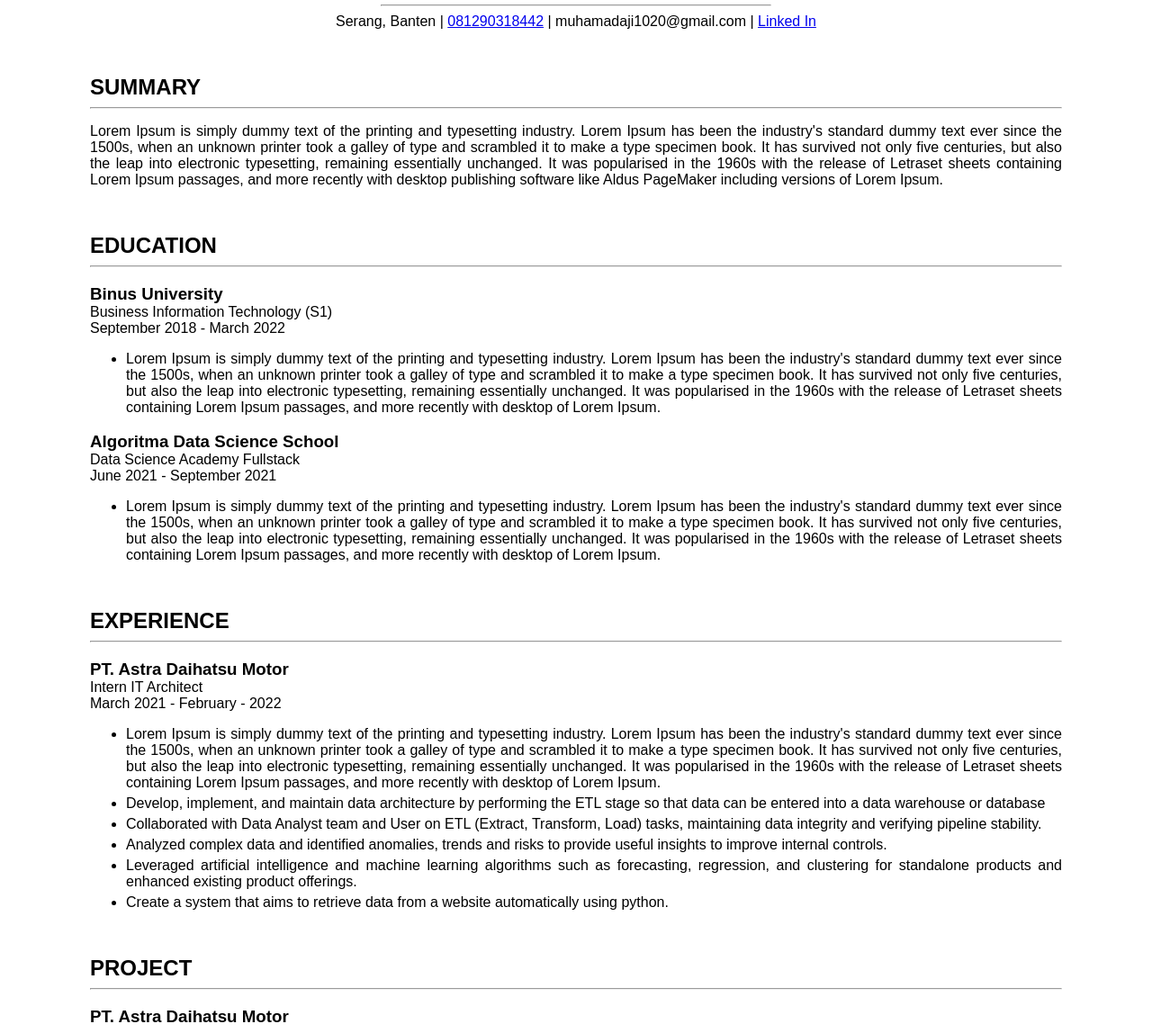
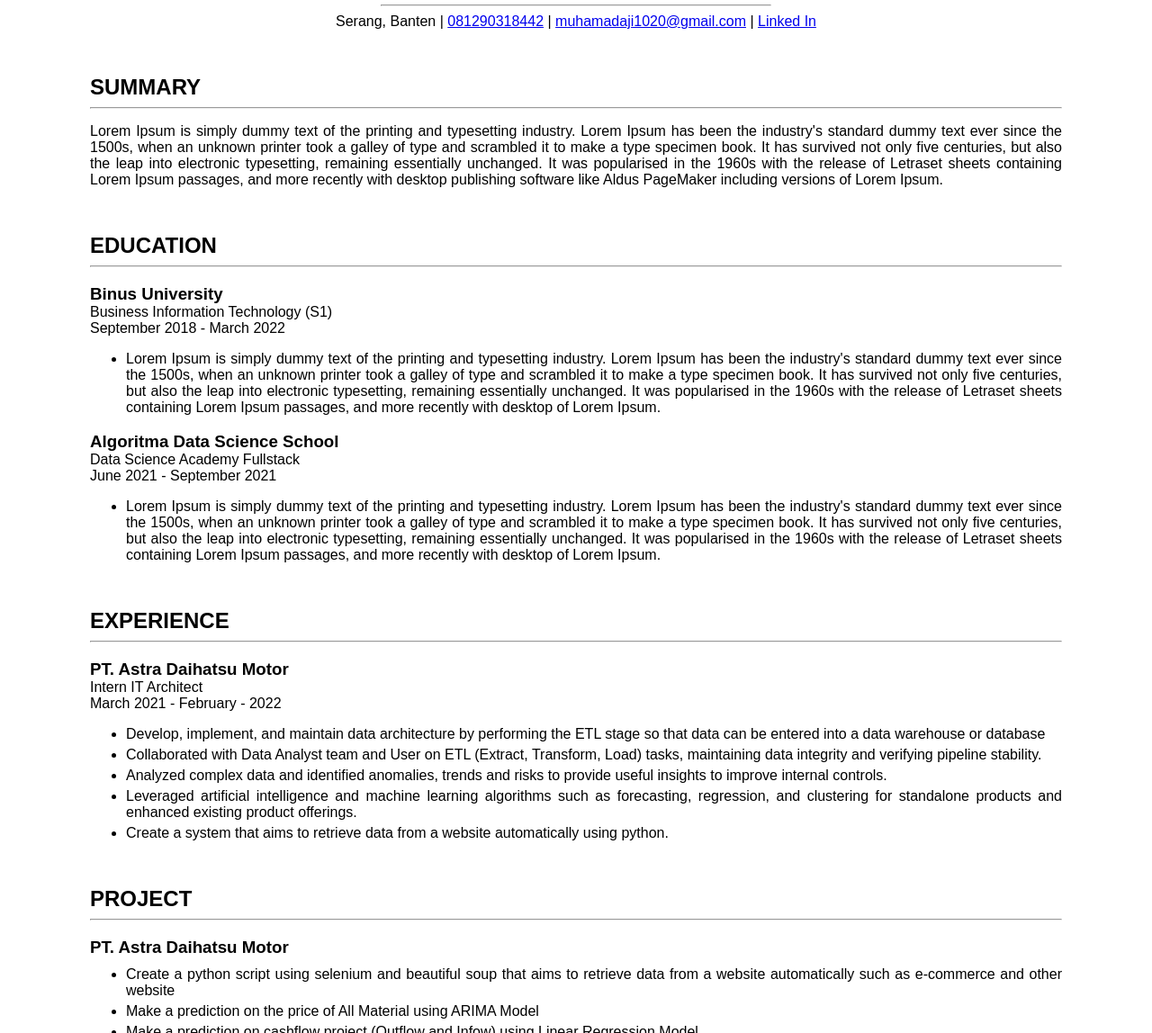
Before and after one commit to mochaji27/CV, a plain HTML site: page index.html in a window 1280 px wide. Shown: the part 90-1238 px from the top of the page at 90% size. Drawn offline with Linux system fonts and the light colour scheme.

Commit message:
Add files via upload

```diff
--- a/index.html
+++ b/index.html
@@ -4,14 +4,14 @@
     <meta charset="UTF-8">
     <meta http-equiv="X-UA-Compatible" content="IE=edge">
     <meta name="viewport" content="width=device-width, initial-scale=1.0">
-    <title>Document</title>
+    <title>Mochamad Aji Pangestu</title>
     <link rel="stylesheet" href="css/styles.css">
 </head>
 <body>
     <div class="top-container">
         <h1>Mochamad Aji Pangestu</h1>
         <hr>
-        <p>Serang, Banten | <a href="https://wa.me/+6281290318442" target="_blank">081290318442</a> | muhamadaji1020@gmail.com | <a href="https://www.linkedin.com/in/mochamad-aji-pangestu-870655118/" target="_blank">Linked In</a></p>
+        <p>Serang, Banten | <a href="https://wa.me/+6281290318442" target="_blank">081290318442</a> | <a href="mailto:muhamadaji1020@gmail.com">muhamadaji1020@gmail.com</a> | <a href="https://www.linkedin.com/in/mochamad-aji-pangestu-870655118/" target="_blank">Linked In</a></p>
     </div>
     <div class="mid-container">
         <div class="main-container">
@@ -47,7 +47,6 @@
                 <p class="detail">Intern IT Architect</p>
                 <p class="period">March 2021 - February - 2022</p>
                 <ul>
-                    <li>Lorem Ipsum is simply dummy text of the printing and typesetting industry. Lorem Ipsum has been the industry's standard dummy text ever since the 1500s, when an unknown printer took a galley of type and scrambled it to make a type specimen book. It has survived not only five centuries, but also the leap into electronic typesetting, remaining essentially unchanged. It was popularised in the 1960s with the release of Letraset sheets containing Lorem Ipsum passages, and more recently with desktop of Lorem Ipsum.</li>
                     <li>Develop, implement, and maintain data architecture by performing the ETL stage so that data can be entered into a data warehouse or database</li>
                     <li>Collaborated with Data Analyst team and User on ETL (Extract, Transform, Load) tasks, maintaining data integrity and verifying pipeline stability.</li>
                     <li>Analyzed complex data and identified anomalies, trends and risks to provide useful insights to improve internal controls.</li>
@@ -79,6 +78,7 @@
                </ul>
             </div>
         </div>
+
         <div class="skill-container">
             <h2>SKILLS & TOOLS</h2>
             <hr>
```
